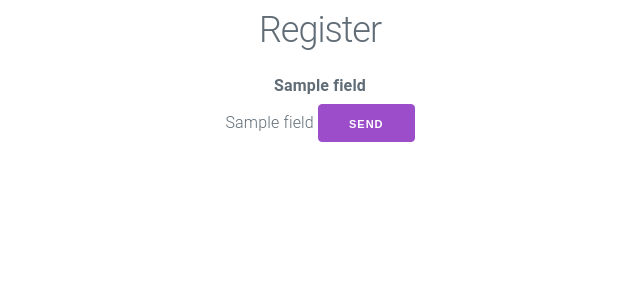
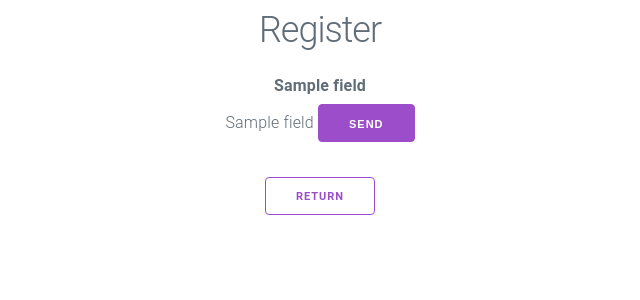
Before and after one commit to VictorAlessander/django-manager, a Django app: template people/templates/edit_register.html in a window 1280 px wide. Shown: the top 300 px of the page, without its empty margins (320-960 px from the left). Run offline with Django 3.2, Linux system fonts and the light colour scheme; the template is opened without the code that fills it: most values are stand-ins (such as "Sample title", 1, 10 or a date in 2020); some libraries are stand-ins or nearby versions.

Commit message:
Added button Return

```diff
--- a/people/templates/edit_register.html
+++ b/people/templates/edit_register.html
@@ -22,6 +22,8 @@
 		<button type="submit" class="button">Send</button>
 	</form>
 
+	<a class="button button-outline" href="{% url 'people:list_registers' %}">Return</a>
+
 </div>
 
 {% endblock %}
```
